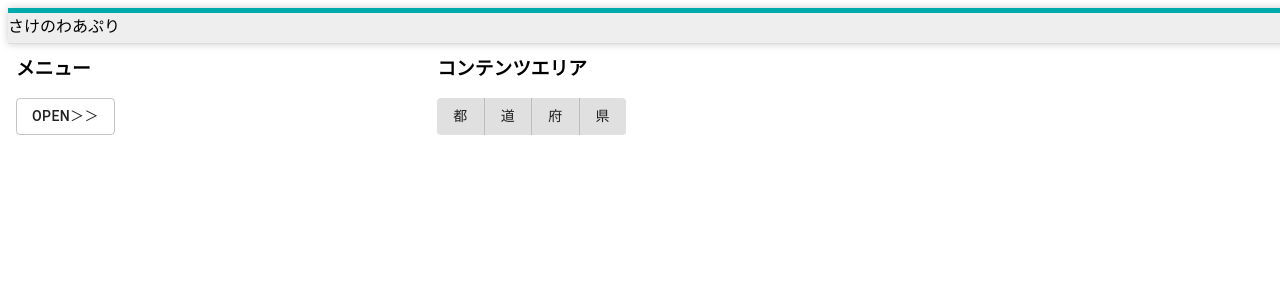
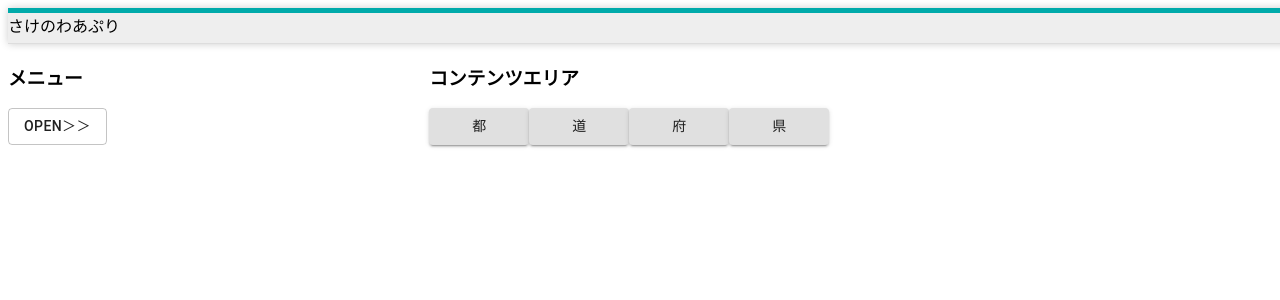
Before and after one commit to snoopyuki/sakeAPP, a React (Create React App) app: page / in a window 1280 px wide. Shown: the top 300 px of the page. Built offline with nearby package versions, Linux system fonts and the light colour scheme.

Commit message:
都道府県描画完了

```diff
--- a/src/App.tsx
+++ b/src/App.tsx
@@ -1,5 +1,5 @@
 import React, { useState } from "react";
-import { Button, ButtonGroup } from "@material-ui/core";
+import { Button } from "@material-ui/core";
 import Box from "@mui/material/Box";
 import Grid from "@mui/material/Grid";
 
@@ -8,32 +8,41 @@ import { Header } from "./components/header";
 import "./styles.css";
 
 export const App = () => {
+  // APIで取得してきた都道府県を挿入
   const [prefecture, setPrefecture] = useState(["都", "道", "府", "県"]);
+  // 配列をpropsで渡しても元値を上書きできないのでuseState使う
+  const [prefectureId, setPrefectureId] = useState(["0", "1", "2", "3"]);
 
   return (
     <>
+      {/* ヘッダー */}
       <Grid container>
         <Grid item xs={12}>
           <Box component="span" m={5}>
             <Header>さけのわあぷり</Header>
           </Box>
         </Grid>
-
+        {/* ドロワーメニューとAPI実行 */}
         <Grid item xs={4}>
-          <Box component="span" display="flex" m={1}>
-            <Menu setPrefecture={setPrefecture} prefecture={prefecture} />
+          <Box component="span" m={1}>
+            <Menu
+              setPrefecture={setPrefecture}
+              setPrefectureId={setPrefectureId}
+            />
           </Box>
         </Grid>
-
+        {/* 都道府県の配置 */}
         <Grid item xs={8}>
-          <Box component="span" display="flex" m={1}>
+          <Box component="span" m={1}>
             <div>
               <h3>コンテンツエリア</h3>
-              <ButtonGroup disableElevation variant="contained">
-                {prefecture.map((pre, index) => {
-                  return <Button key={pre}>{pre}</Button>;
-                })}
-              </ButtonGroup>
+              {prefecture.map((pre, index) => {
+                return (
+                  <Button key={pre} variant="contained" style={{ width: 100 }}>
+                    {pre}
+                  </Button>
+                );
+              })}
             </div>
           </Box>
         </Grid>
--- a/src/components/header.tsx
+++ b/src/components/header.tsx
@@ -1,7 +1,9 @@
 // @ts-nocheck
+// propsの型定義すること！
 
 //import AppBar from "@mui/material/AppBar";
 
+// スタイルは適当に試行錯誤中
 const headerStyle = {
   position: "absolute",
   content: "",
--- a/src/components/menu.tsx
+++ b/src/components/menu.tsx
@@ -1,12 +1,14 @@
 // @ts-nocheck
+// propsの型定義すること！
 
 import React, { useState } from "react";
 import { Button, Drawer } from "@material-ui/core";
 import Box from "@mui/material/Box";
-import { ariaHidden } from "@mui/material";
 
+// ドローワーメニューのスタイル
 const menuStyle = {
-  background: "#AAA"
+  background: "#AAA",
+  hight: "9000"
 };
 
 export const Menu = (props) => {
@@ -18,27 +20,34 @@ export const Menu = (props) => {
   const onClickNextPage = () => {
     // 特に処理はない
   };
+
+  // 都道府県取得のAPI実行
   const onClickDoAPI = () => {
     fetch("https://muro.sakenowa.com/sakenowa-data/api/areas", {
       mode: "cors"
     })
       .then((response) => {
         return response.json();
+        // APIレスポンスはresponse.areas[n]{id:1, name:北海道}
       })
       .then((data) => {
         // ToDO配列の中身をループで回して取得
-        let arrayPre = [];
+        const arrayPre = [];
+        const arrayPreId = [];
         data.areas.map((areas) => {
           arrayPre.push(areas.name);
+          arrayPreId.push(areas.id);
           return 0;
         });
         // API実行結果をpropsに格納
         props.setPrefecture(arrayPre);
-        // 中身の確認
+        props.setPrefectureId(arrayPreId);
+
+        // 中身の確認;
         // data.areas.forEach((elm) => {
-        //       Object.keys(elm).forEach((key) => {
-        // console.log(`key: ${key} value: ${elm[key]}`);
-        //         });
+        //   Object.keys(elm).forEach((key) => {
+        //     console.log(`key: ${key} value: ${elm[key]}`);
+        //   });
         // });
       })
       .catch((error) => {
@@ -56,6 +65,7 @@ export const Menu = (props) => {
         </Button>
         <Drawer anchor="left" open={open} onClose={toggleOpen}>
           <h4>どろわーメニュー</h4>
+          <p>materialUIおためし</p>
           <Box m={1} mt={10} style={menuStyle}>
             <a
               href="https://muro.sakenowa.com/sakenowa-data/api/areas"
@@ -63,6 +73,7 @@ export const Menu = (props) => {
               rel="noreferrer"
             >
               <Button
+                style={{ width: "100%" }}
                 variant="contained"
                 color="primary"
                 onClick={() => onClickNextPage()}
@@ -73,6 +84,7 @@ export const Menu = (props) => {
             <br />
             <br />
             <Button
+              style={{ width: "100%" }}
               variant="contained"
               color="primary"
               onClick={() => {
```
